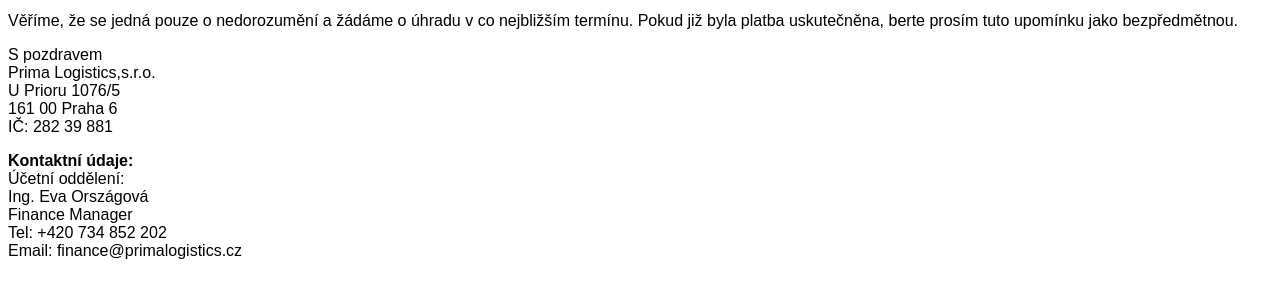
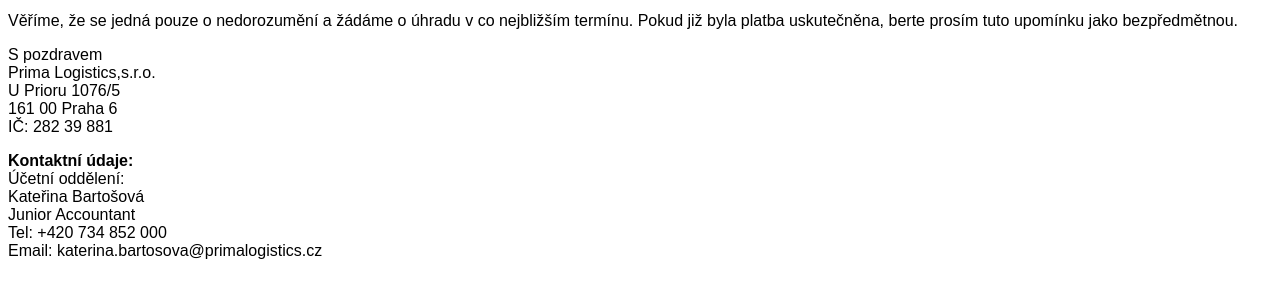
Before and after one commit to Tassader/Spedicka, a PHP site: page /templates/upominka1.phtml in a window 1280 px wide; the page is wider, and only the part inside the window is pictured. Shown: the part 190-490 px from the top of that part. Run offline with PHP 8.4, Linux system fonts and the light colour scheme.

Commit message:
upominky - zmena z evy na katku

```diff
--- a/PrimaUpominky/templates/upominka1.phtml
+++ b/PrimaUpominky/templates/upominka1.phtml
@@ -45,10 +45,10 @@ IČ: 282 39 881<br />
 <p>
 <strong>Kontaktní údaje:</strong><br />
 Účetní oddělení:<br />
-Ing. Eva Országová<br />
-Finance Manager<br />
-Tel: +420 734 852 202<br />
-Email: finance@primalogistics.cz<br />
+Kateřina Bartošová<br />
+Junior Accountant<br />
+Tel: +420 734 852 000<br />
+Email: katerina.bartosova@primalogistics.cz<br />
 </p>
 </body>
 </html>
```
Also changed, not shown: PrimaUpominky/templates/upominka2.phtml (+4 -4 lines), PrimaUpominky/templates/upominka3.phtml (+4 -4 lines).
